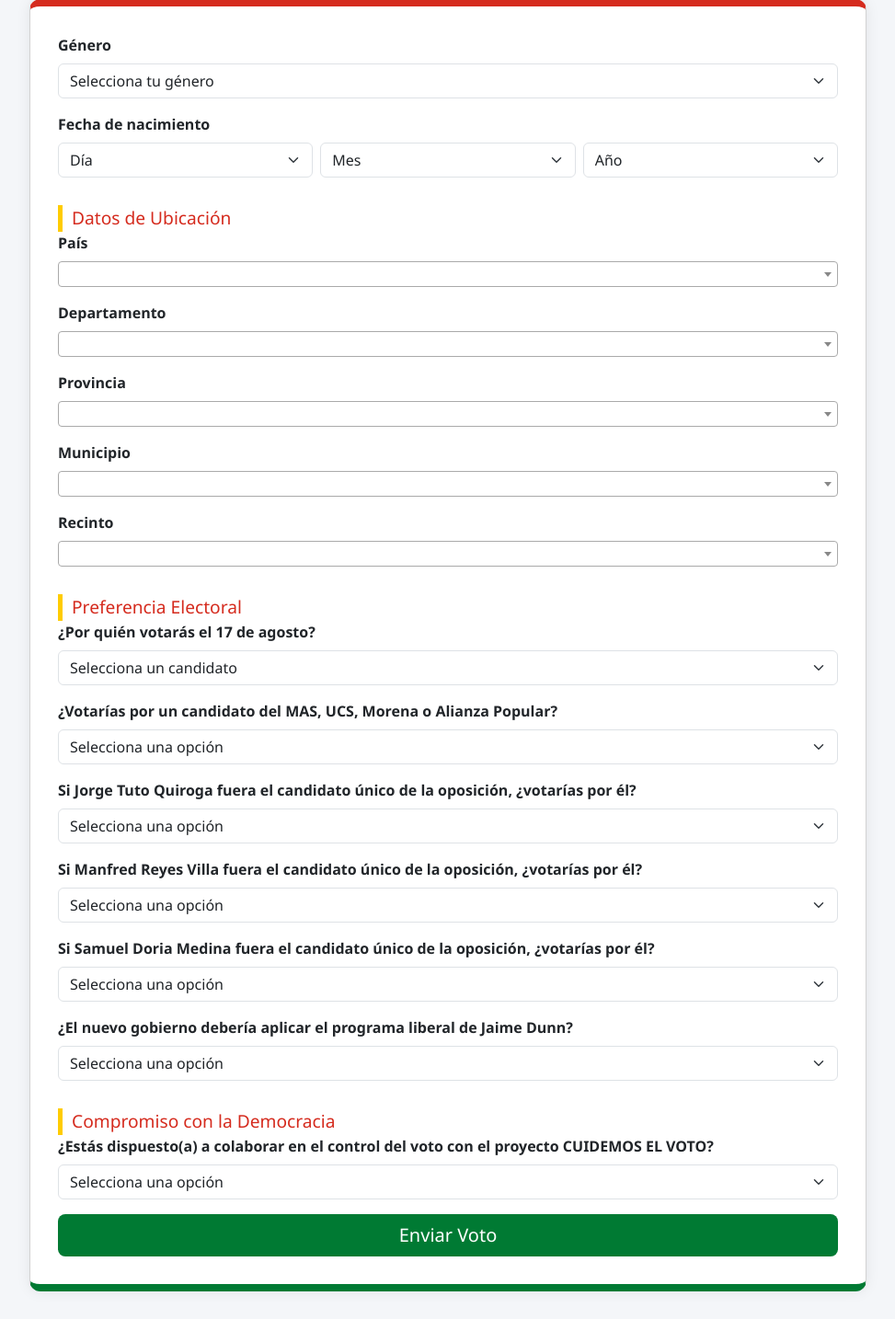
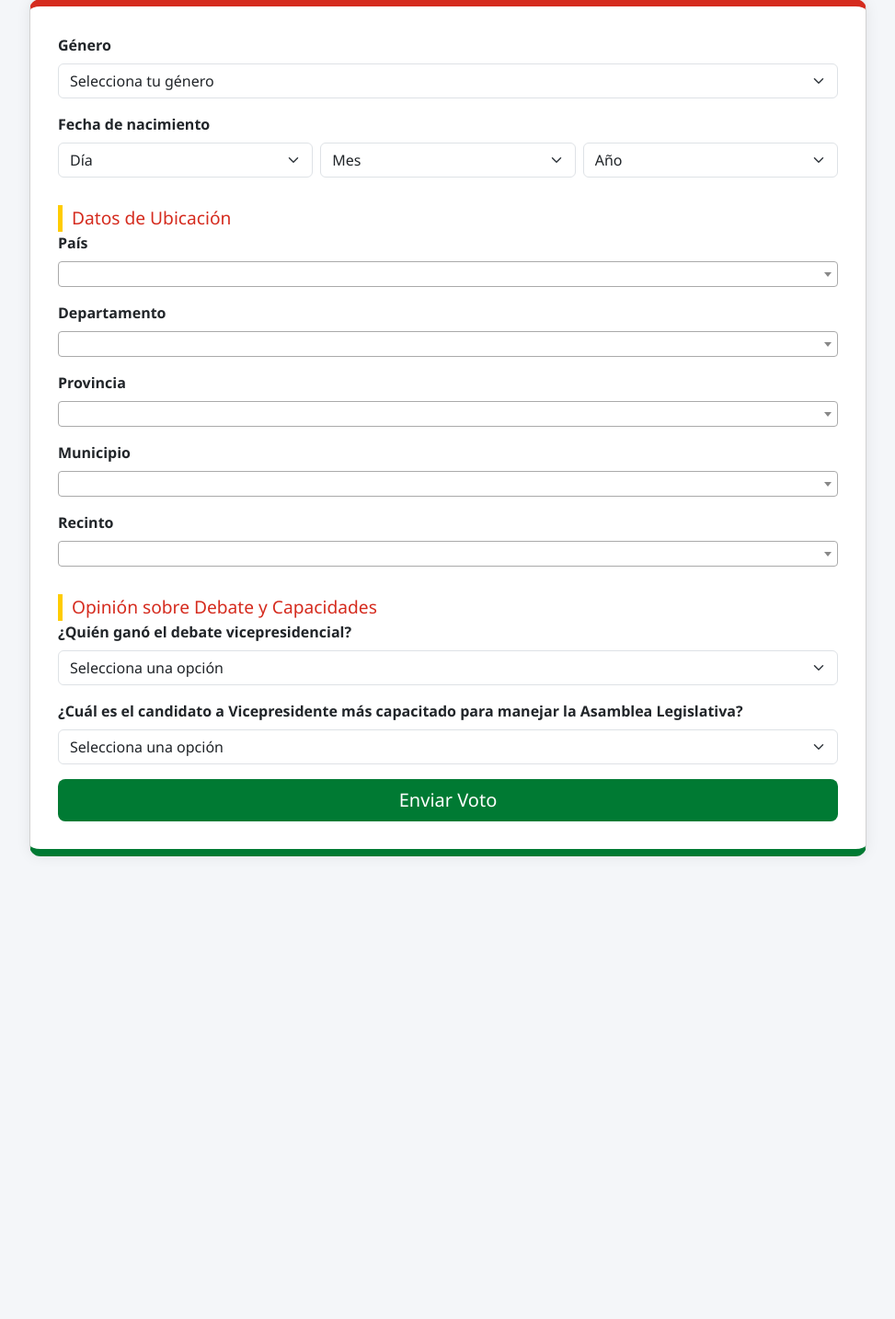
Before and after one commit to Likexpress/votacion2025d, a Flask app: template templates/votar.html in a window 1280 px wide. Shown: the part 420-1854 px from the top of the page at 92% size, without its empty margins (153-1126 px from the left). After the commit the page ends 1351 px from the top, so only its background shows below. Run offline with Flask 3, Linux system fonts and the light colour scheme; the template is opened without the code that fills it, so the values that code supplies are empty; some libraries are stand-ins or nearby versions.

Commit message:
votar.html

```diff
--- a/templates/votar.html
+++ b/templates/votar.html
@@ -135,79 +135,33 @@
         </div>
 
         <!-- Preguntas de intención de voto -->
-        <div class="section-title">Preferencia Electoral</div>
+        <!-- Preguntas de intención de voto -->
+        <div class="section-title">Opinión sobre Debate y Capacidades</div>
 
         <div class="mb-3">
-          <label class="form-label">¿Por quién votarás el 17 de agosto?</label>
-          <select name="candidato" class="form-select" required>
-            <option value="">Selecciona un candidato</option>
-            <option value="Jorge Tuto Quiroga">Jorge Tuto Quiroga</option>
-            <option value="Manfred Reyes Villa">Manfred Reyes Villa</option>
-            <option value="Samuel Doria Medina">Samuel Doria Medina</option>
+          <label class="form-label">¿Quién ganó el debate vicepresidencial?</label>
+          <select name="pregunta1" class="form-select" required>
+            <option value="">Selecciona una opción</option>
+            <option value="José Luis Lupo">José Luis Lupo</option>
+            <option value="Juan Carlos Medrano">Juan Carlos Medrano</option>
+            <option value="Juan Pablo Velasco">Juan Pablo Velasco</option>
+            <option value="Mariana Prado">Mariana Prado</option>
           </select>
         </div>
 
         <div class="mb-3">
-          <label class="form-label">¿Votarías por un candidato del MAS, UCS, Morena o Alianza Popular?</label>
-          <select name="pregunta1" class="form-select" required>
+          <label class="form-label">¿Cuál es el candidato a Vicepresidente más capacitado para manejar la Asamblea Legislativa?</label>
+          <select name="pregunta2" class="form-select" required>
             <option value="">Selecciona una opción</option>
-            <option value="Sí">Sí</option>
-            <option value="No">No</option>
-            <option value="No sabe">No sabe</option>
+            <option value="Edmar Lara">Edmar Lara</option>
+            <option value="José Luis Lupo">José Luis Lupo</option>
+            <option value="Juan Carlos Medrano">Juan Carlos Medrano</option>
+            <option value="Juan Pablo Velasco">Juan Pablo Velasco</option>
+            <option value="Mariana Prado">Mariana Prado</option>
+            <option value="Víctor Hugo Núñez">Víctor Hugo Núñez</option>
           </select>
         </div>
 
-        <div class="mb-3">
-          <label class="form-label">Si Jorge Tuto Quiroga fuera el candidato único de la oposición, ¿votarías por él?</label>
-          <select name="pregunta2" class="form-select" required>
-            <option value="">Selecciona una opción</option>
-            <option value="Sí">Sí</option>
-            <option value="No">No</option>
-            <option value="No sabe">No sabe</option>
-          </select>
-        </div>
-
-        <div class="mb-3">
-          <label class="form-label">Si Manfred Reyes Villa fuera el candidato único de la oposición, ¿votarías por él?</label>
-          <select name="pregunta4" class="form-select" required>
-            <option value="">Selecciona una opción</option>
-            <option value="Sí">Sí</option>
-            <option value="No">No</option>
-            <option value="No sabe">No sabe</option>
-          </select>
-        </div>
-
-        <div class="mb-3">
-          <label class="form-label">Si Samuel Doria Medina fuera el candidato único de la oposición, ¿votarías por él?</label>
-          <select name="pregunta5" class="form-select" required>
-            <option value="">Selecciona una opción</option>
-            <option value="Sí">Sí</option>
-            <option value="No">No</option>
-            <option value="No sabe">No sabe</option>
-          </select>
-        </div>
-        <!-- ✅ Nueva pregunta añadida -->
-        <!-- ✅ Pregunta 6 corregida -->
-        <div class="mb-3">
-          <label class="form-label">
-            ¿El nuevo gobierno debería aplicar el programa liberal de Jaime Dunn?
-          </label>
-          <select name="pregunta6" class="form-select" required>
-            <option value="">Selecciona una opción</option>
-            <option value="Sí">Sí</option>
-            <option value="No">No</option>
-          </select>
-        </div>
-
-        <div class="section-title">Compromiso con la Democracia</div>
-        <div class="mb-3">
-          <label class="form-label">¿Estás dispuesto(a) a colaborar en el control del voto con el proyecto <strong>CUIDEMOS EL VOTO</strong>?</label>
-          <select id="pregunta3" name="pregunta3" class="form-select" required onchange="mostrarCampoCI(this)">
-            <option value="">Selecciona una opción</option>
-            <option value="Sí">Sí</option>
-            <option value="No">No</option>
-          </select>
-        </div>
         <!-- Campo CI (condicional) -->
         <div class="mb-3 hidden" id="campo_ci">
           <label for="ci" class="form-label">Carnet de Identidad</label>
```
